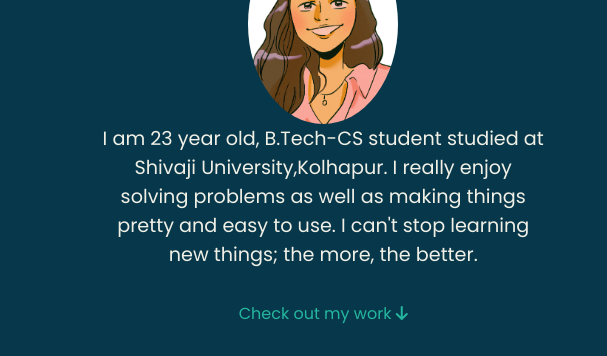
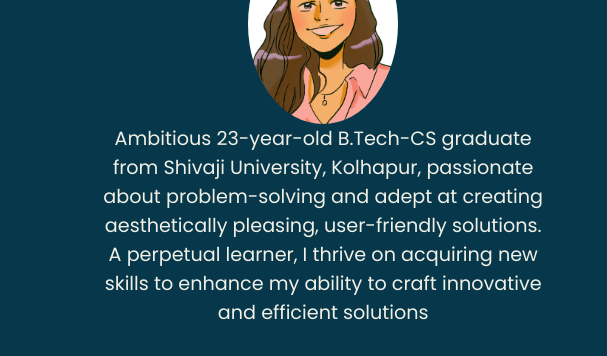
Before and after one commit to vrushali2902/MyPortfolio, a plain HTML site: page index.html in a window 1280 px wide. Shown: the part 1020-1376 px from the top of the page, 0-607 px from the left. Drawn offline with nearby package versions, Linux system fonts and the light colour scheme; a script that the page names is missing.

Commit message:
Update index.html

```diff
--- a/index.html
+++ b/index.html
@@ -44,9 +44,10 @@
           </div>
           <img src="Avtar.png" alt="image" />
           <p>
-            I am 23 year old, B.Tech-CS student studied at Shivaji University,Kolhapur.
-            I really enjoy solving problems as well as making things pretty and easy to use. I can't stop learning new
-            things; the more, the better.
+            Ambitious 23-year-old B.Tech-CS graduate from Shivaji University,
+            Kolhapur, passionate about problem-solving and adept at creating aesthetically pleasing,
+             user-friendly solutions. A perpetual learner, I thrive on acquiring new skills to
+              enhance my ability to craft innovative and efficient solutions
           </p>
           <div class="work-arrow">
             <p>
```
